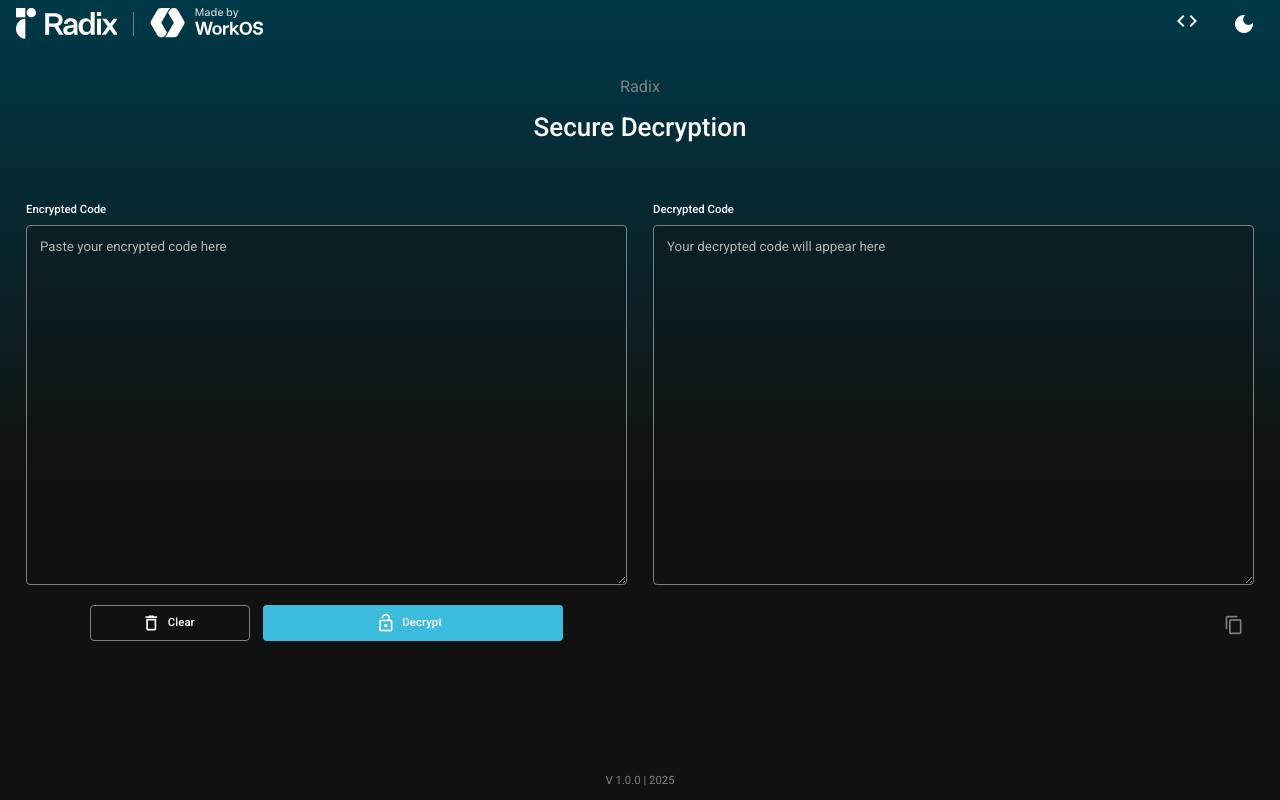
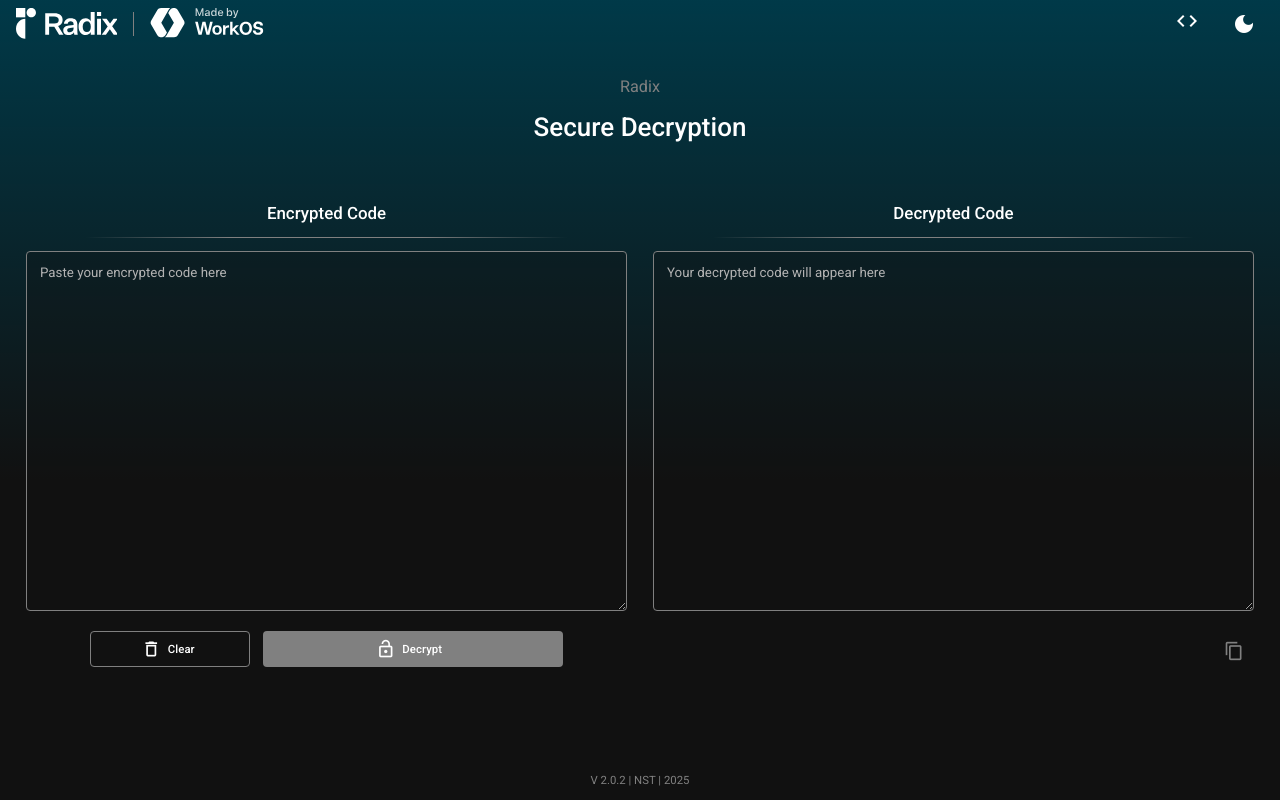
Before and after one commit to NestorM14/decryption, an Angular app: page / in a window 1280 px wide. Built offline with nearby package versions, Linux system fonts and the light colour scheme.

Commit message:
✨ Enhance decrypt area UI with improved layout and styling; add version display and clipboard copy feedback

```diff
--- a/src/app/modules/decrypt/views/decrypt-area/decrypt-area.component.html
+++ b/src/app/modules/decrypt/views/decrypt-area/decrypt-area.component.html
@@ -6,7 +6,12 @@
   <form [formGroup]="decryptForm">
     <div class="text-areas-container">
       <div class="text-area-wrapper">
-        <label>Encrypted Code</label>
+        <div class="label-container">
+          <label>Encrypted Code</label>
+          <div class="line-container">
+            <div class="line"></div>
+          </div>
+        </div>
         <textarea
           formControlName="encryptedCode"
           placeholder="Paste your encrypted code here"
@@ -22,7 +27,7 @@
             <mat-icon>delete_outline</mat-icon>
             Clear
           </button>
-          <button mat-flat-button class="decrypt-btn" (click)="decrypt()">
+          <button mat-flat-button class="decrypt-btn" (click)="decrypt()" [disabled]="!decryptForm.get('encryptedCode')?.value">
             <mat-icon>lock_open</mat-icon>
             Decrypt
           </button>
@@ -30,7 +35,12 @@
       </div>
 
       <div class="text-area-wrapper">
-        <label>Decrypted Code</label>
+        <div class="label-container">
+          <label>Decrypted Code</label>
+          <div class="line-container">
+            <div class="line"></div>
+          </div>
+        </div>
         <textarea
           formControlName="decryptedCode"
           placeholder="Your decrypted code will appear here"
@@ -41,16 +51,17 @@
           cdkAutosizeMinRows="3"
           cdkAutosizeMaxRows="10"
           readonly>
+          {{decryptForm.get('decryptedCode')?.value | json}}
         </textarea>
         <div class="actions right">
           <button mat-icon-button class="copy-btn" (click)="copyToClipboard()" [disabled]="!decryptForm.get('decryptedCode')?.value">
-            <mat-icon>content_copy</mat-icon>
+            <mat-icon>{{copiado ? 'check' : 'content_copy'}}</mat-icon>
           </button>
         </div>
       </div>
     </div>
   </form>
   <div class="footer">
-    V 1.0.0 | 2025
+    V {{version}} | NST | 2025
   </div>
 </div>
--- a/src/app/modules/decrypt/views/decrypt-area/decrypt-area.component.scss
+++ b/src/app/modules/decrypt/views/decrypt-area/decrypt-area.component.scss
@@ -37,14 +37,37 @@
 
     .text-area-wrapper {
       flex: 1;
-      text-align: left;
+      text-align: center;
 
-      label {
-        display: block;
-        color: var(--text-primary);
-        font-size: 0.875rem;
-        margin-bottom: 0.5rem;
-        font-weight: 500;
+      .label-container {
+        margin-bottom: 1rem;
+
+        label {
+          display: block;
+          color: var(--text-primary);
+          font-size: 1.3rem;
+          font-weight: 500;
+          margin-bottom: 0.75rem;
+        }
+
+        .line-container {
+          display: flex;
+          flex-direction: column;
+          gap: 4px;
+          margin: 0 auto;
+          width: 80%;
+
+          .line {
+            height: 1px;
+            background-image: linear-gradient(
+              to right,
+              transparent,
+              var(--text-tertiary) 30%,
+              var(--text-tertiary) 70%,
+              transparent
+            );
+          }
+        }
       }
 
       textarea {
@@ -58,6 +81,7 @@
         resize: vertical;
         transition: border-color 0.2s ease;
         min-height: 120px;
+        text-align: left;
 
         &.focused {
           border-color: #3CBCDD;
--- a/src/app/modules/decrypt/views/decrypt-area/decrypt-area.component.ts
+++ b/src/app/modules/decrypt/views/decrypt-area/decrypt-area.component.ts
@@ -1,8 +1,9 @@
 import { CommonModule } from '@angular/common';
-import { Component } from '@angular/core';
-import { FormBuilder, FormGroup, FormsModule, ReactiveFormsModule } from '@angular/forms';
+import { Component, inject } from '@angular/core';
+import { FormBuilder, FormControl, FormGroup, FormsModule, ReactiveFormsModule } from '@angular/forms';
 import { MaterialModule } from '../../../../shared/material.module';
-import { MatSnackBar } from '@angular/material/snack-bar';
+import * as packageJson from './../../../../../../package.json';
+import { EncryptionService } from '../../../../shared/services/encryption.service';
 
 @Component({
   selector: 'app-decrypt-area',
@@ -15,13 +16,16 @@ export class DecryptAreaComponent {
   encryptedFocused = false;
   decryptedFocused = false;
 
-  constructor(
-    private fb: FormBuilder,
-    private snackBar: MatSnackBar
-  ) {}
+  dataDesencriptada: any;
+  version = packageJson.version;
+  encryptedCode = new FormControl('');
+  copiado: boolean = false;
+  private _timeoutId: any;
+  private _encryptionSrv = inject(EncryptionService);
+  private _fb = inject(FormBuilder);
 
   ngOnInit() {
-    this.decryptForm = this.fb.group({
+    this.decryptForm = this._fb.group({
       encryptedCode: [''],
       decryptedCode: ['']
     });
@@ -29,18 +33,59 @@ export class DecryptAreaComponent {
 
   clearForm() {
     this.decryptForm.reset();
+    this.dataDesencriptada = '';
   }
 
   decrypt() {
-    // Implementar lógica de desencriptación
+    const code = this.decryptForm.get('encryptedCode')?.value;
+    if (code) {
+      const encryptedData = this.extractEncryptedCode(code);
+
+      if (encryptedData) {
+        this._encryptionSrv.decryptMessage(encryptedData).subscribe({
+          next: (data) => {
+            const formattedData = JSON.stringify(data, null, 2);
+            this.decryptForm.patchValue({ decryptedCode: formattedData });
+          },
+          error: (error) => {
+            console.error('Error al desencriptar:', error);
+            this.decryptForm.patchValue({
+              decryptedCode: JSON.stringify({ error: 'No se pudo desencriptar el mensaje' }, null, 2)
+            });
+          }
+        });
+      } else {
+        this.decryptForm.patchValue({
+          decryptedCode: JSON.stringify({ error: 'No se encontró un código encriptado válido' }, null, 2)
+        });
+      }
+    }
   }
 
   copyToClipboard() {
     const decryptedCode = this.decryptForm.get('decryptedCode')?.value;
-    navigator.clipboard.writeText(decryptedCode).then(() => {
-      this.snackBar.open('Code copied to clipboard', 'Close', {
-        duration: 2000,
+    if (decryptedCode) {
+      navigator.clipboard.writeText(decryptedCode).then(() => {
+        this.copiado = true;
+        if (this._timeoutId) clearTimeout(this._timeoutId);
+        this._timeoutId = setTimeout(() => this.copiado = false, 2000);
       });
-    });
+    }
+  }
+
+  private extractEncryptedCode(input: string): string | null {
+    const base64Regex = /^(?:[A-Za-z0-9+/]{4})*(?:[A-Za-z0-9+/]{2}==|[A-Za-z0-9+/]{3}=)?$/;
+    const cleanedInput = input.replace(/\s/g, '');
+    const matches = cleanedInput.match(/[A-Za-z0-9+/=]+/g);
+
+    if (matches) {
+      const sortedMatches = matches.sort((a, b) => b.length - a.length);
+      for (const match of sortedMatches) {
+        if (base64Regex.test(match)) {
+          return match;
+        }
+      }
+    }
+    return null;
   }
 }
```
